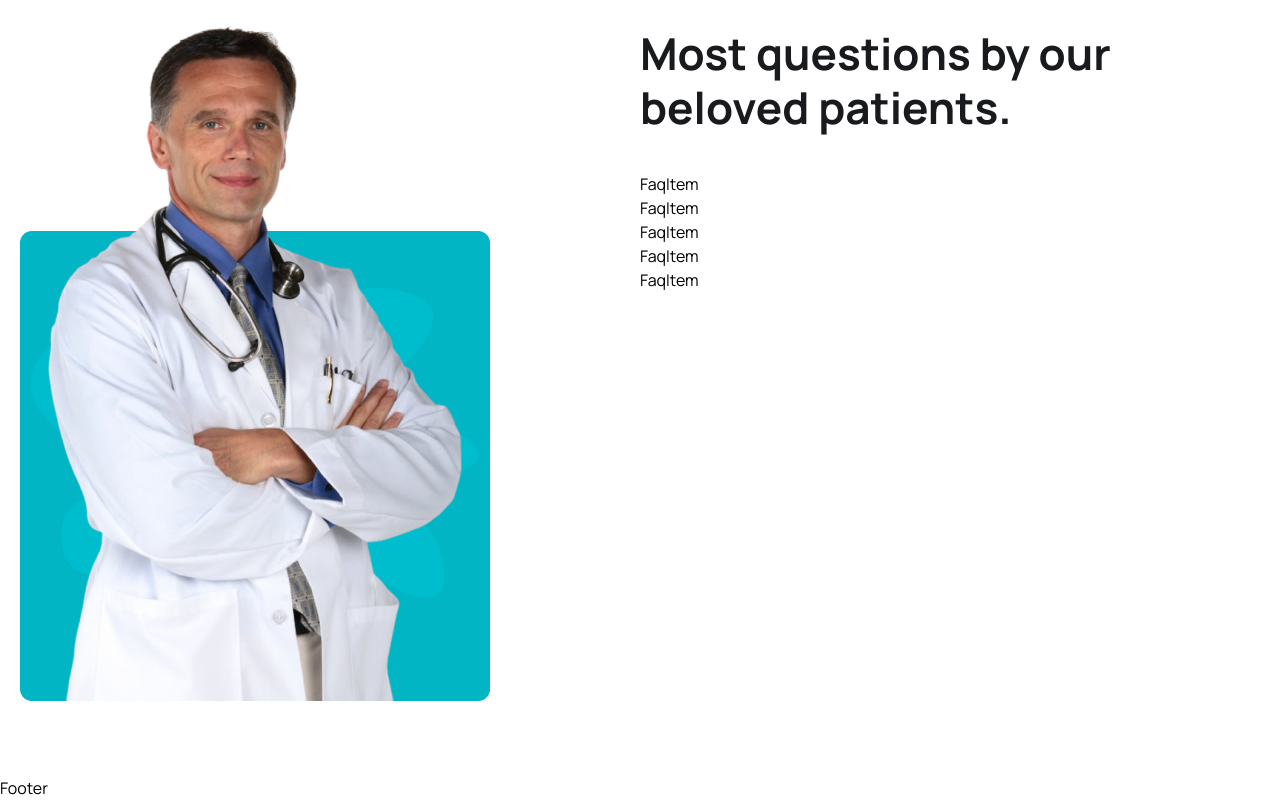
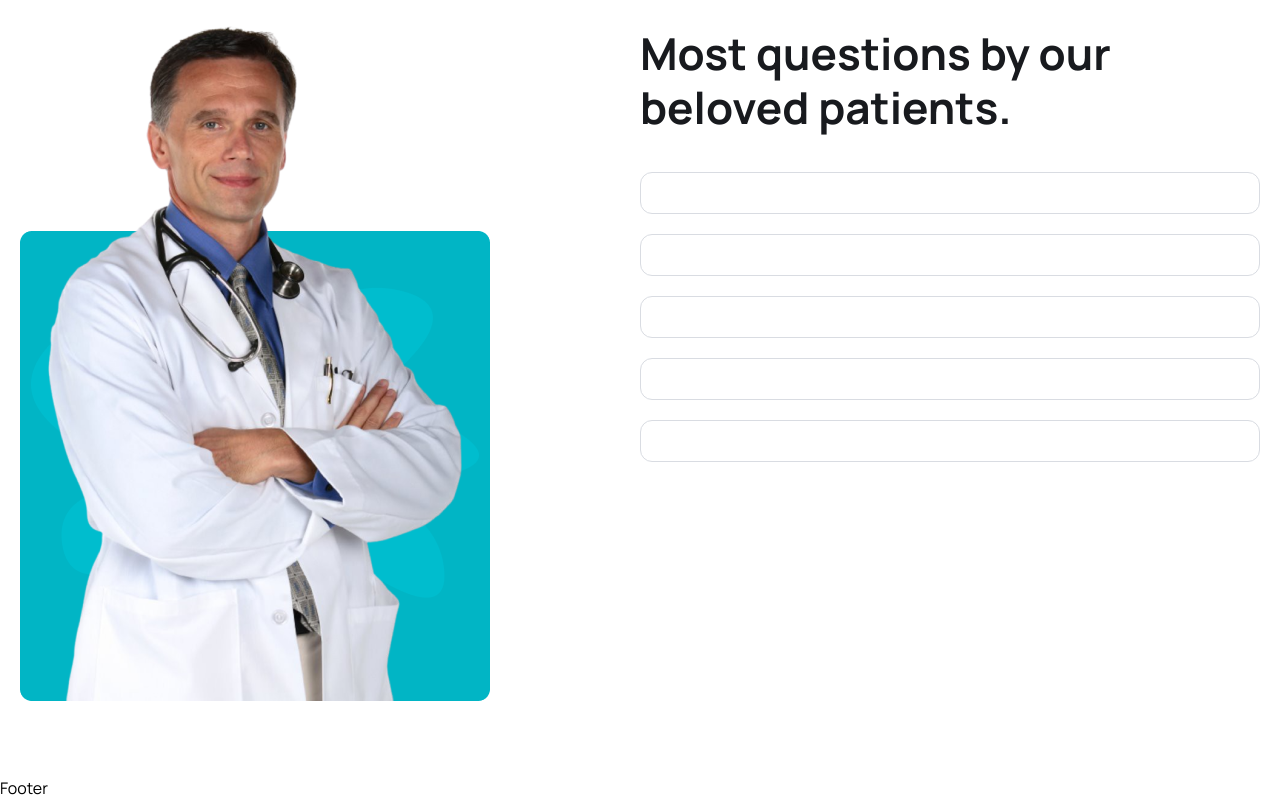
Before and after one commit to aroraadivya/Mern-Stack-Medicare, a React (Vite) app in the folder frontend/: page / in a window 1280 px wide. Shown: the part 4789-5589 px from the top of the page. Built offline with nearby package versions, Linux system fonts and the light colour scheme.

Commit message:
Refactor FaqItem component to accept props and update structure

```diff
--- a/frontend/src/components/Faq/FaqItem.jsx
+++ b/frontend/src/components/Faq/FaqItem.jsx
@@ -2,8 +2,12 @@ import React from 'react';
 import FaqList from './FaqList';
 import { useState } from 'react';
 
-const FaqItem = () => {
-  return <div>FaqItem</div>
+const FaqItem = ({item}) => {
+  return <div className='p-3 lg:p-5 rounded-[12px] border border-solid border-[#D9DCE2] mb-5 cursor-pointer'>
+    <div className='flex items-center justify-between gap-5'>
+
+    </div>
+  </div>
 }
 
 export default FaqItem;
```
